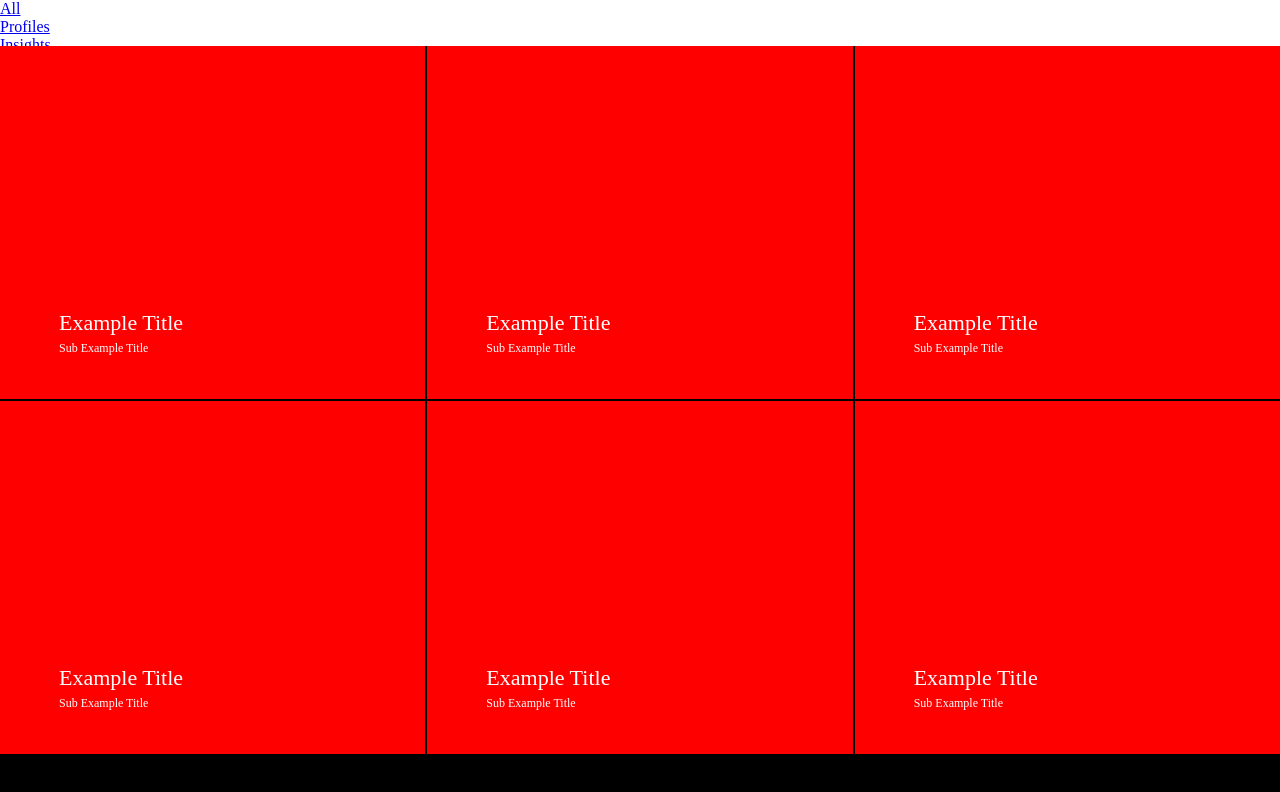
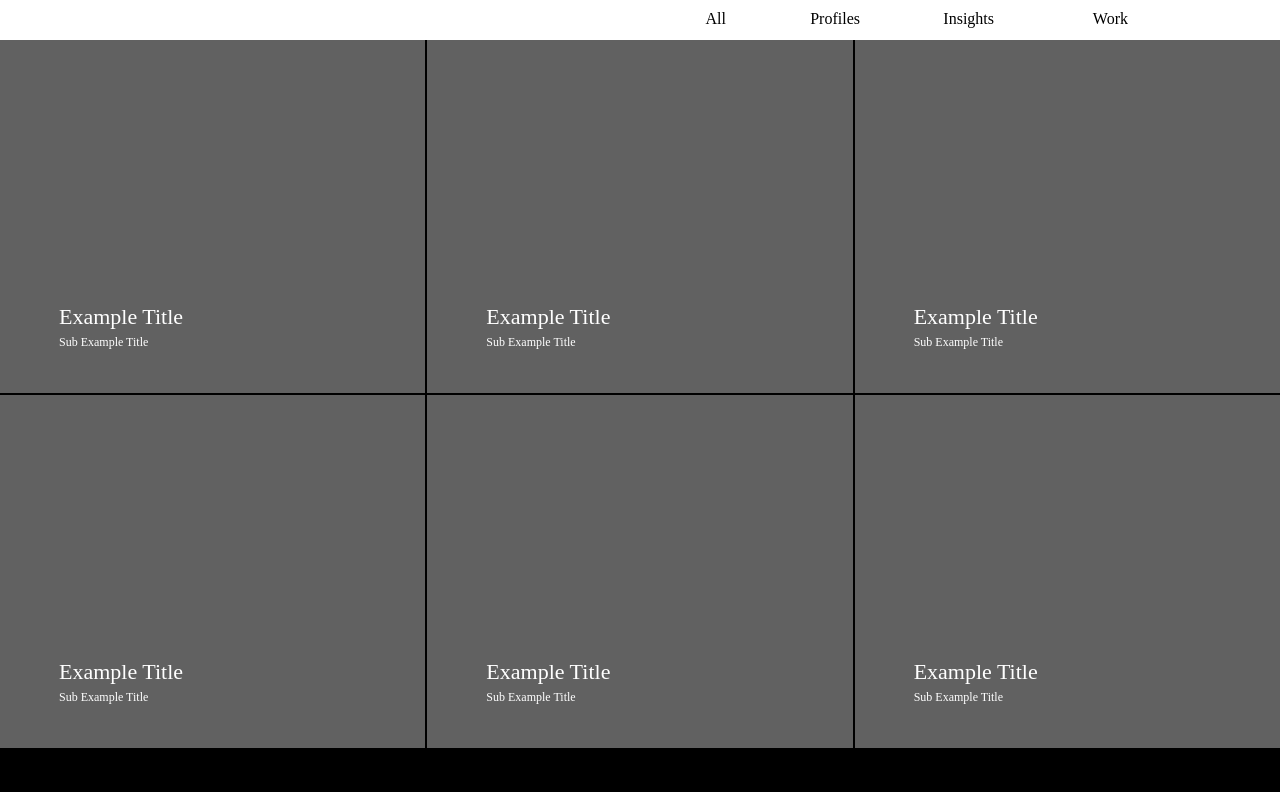
Before and after one commit to 57-South/57-South.github.io, a website: page public/layout.html in a window 1280 px wide. Drawn offline with Linux system fonts and the light colour scheme.

Commit message:
navigation put in place with links

```diff
--- a/public/css/layout.css
+++ b/public/css/layout.css
@@ -10,7 +10,36 @@
 }
 .navigation{
   background-color: white;
-  height: 46px;
+  height: 40px;
+  display: grid;
+  grid-template-columns: repeat(2,1fr);
+  padding-right: 86px;
+}
+
+.link-list{
+  grid-column: 2;
+  display: grid;
+  grid-template-columns: repeat(4,1fr);
+  grid-template-rows: 1fr;
+  width: 536px;
+  height: 21px;
+  font-family: DIN-Regular;
+  text-align: right;
+  /*line-height: 21px;*/
+  margin: 10px 0 0 0px;
+}
+.link-list li{
+  display: inline;
+}
+.link-list li a{
+  text-decoration: none;
+  width: 39px;
+  color: black;
+  padding: 0 5px 9px 5px;
+  border-bottom: 4px solid transparent;
+}
+.link-list li a:hover{
+  border-bottom: 4px solid #F46F32;
 }
 .boxes{
   display: grid;
@@ -20,7 +49,7 @@
 }
 
 .box{
-  background-color: red;
+  background-color: #616161;
   color: white;
   height: 100%;
   padding: 0 59px 0 59px;
--- a/public/layout.html
+++ b/public/layout.html
@@ -11,10 +11,10 @@
   <div class="container">
     <div class="navigation">
       <ul class="link-list">
-        <li class="link"><a href="/all">All</a></li>
-        <li class="link"><a href="/profiles">Profiles</a></li>
-        <li class="link"><a href="/insights">Insights</a></li>
-        <li class="link"><a href="/work">Work</a></li>
+        <li class="link"><a href="#all">All</a></li>
+        <li class="link"><a href="#profiles">Profiles</a></li>
+        <li class="link"><a href="#insights">Insights</a></li>
+        <li class="link"><a href="#work">Work</a></li>
       </ul>
     </div>
     <div class="boxes">
@@ -49,5 +49,6 @@
       </div>
     </div>
   </div>
+  </div>
 </body>
 </html>
```
